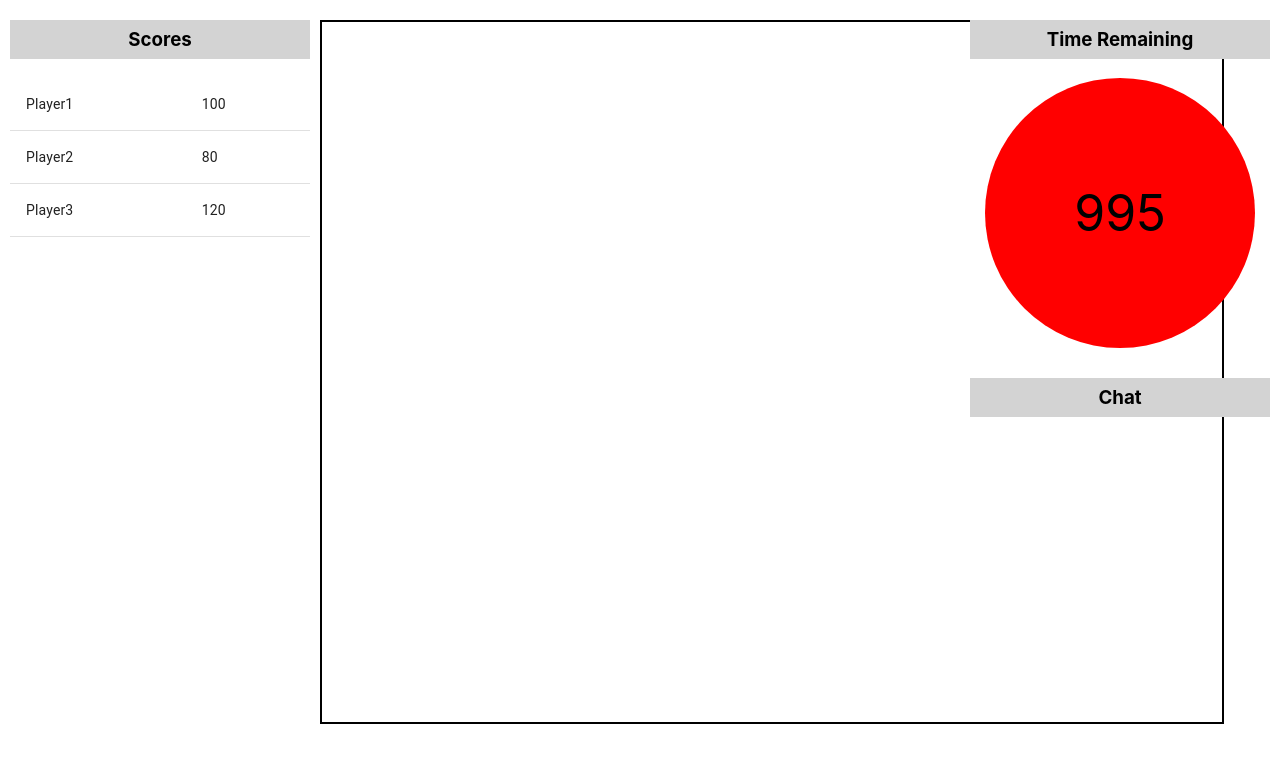
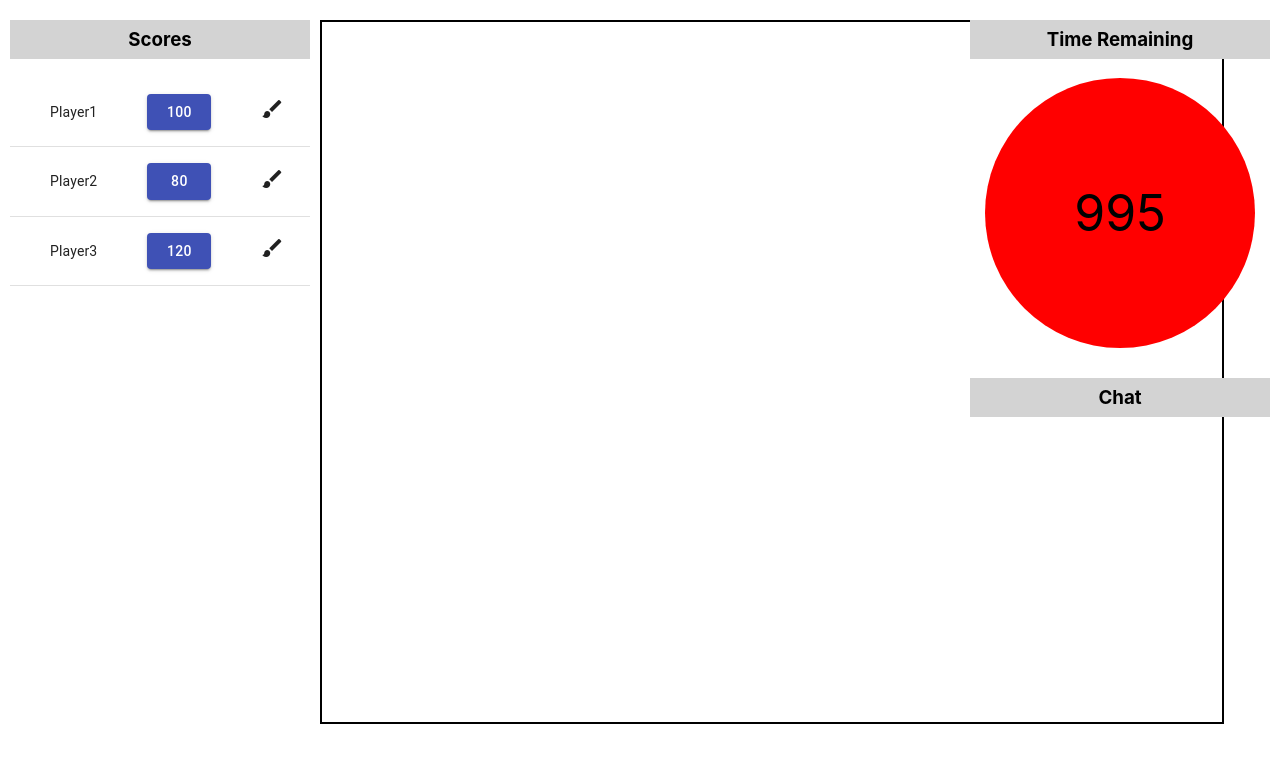
Before and after one commit to SPS-Team81/Pictionary, a React (Create React App) app in the folder client/: page / in a window 1280 px wide. Shown: the top 762 px of the page. Built offline with nearby package versions, Linux system fonts and the light colour scheme.

Commit message:
Scoreboard CSS and icons

```diff
--- a/client/package.json
+++ b/client/package.json
@@ -4,10 +4,12 @@
   "private": true,
   "dependencies": {
     "@material-ui/core": "^4.11.0",
+    "@material-ui/icons": "^4.9.1",
     "@testing-library/jest-dom": "^4.2.4",
     "@testing-library/react": "^9.3.2",
     "@testing-library/user-event": "^7.1.2",
     "bootstrap": "^4.5.0",
+    "material-icons-react": "^1.0.4",
     "react": "^16.13.1",
     "react-canvas-draw": "^1.1.1",
     "react-dom": "^16.13.1",
--- a/client/public/index.html
+++ b/client/public/index.html
@@ -24,6 +24,7 @@
       work correctly both with client-side routing and a non-root public URL.
       Learn how to configure a non-root public URL by running `npm run build`.
     -->
+    <link href="https://fonts.googleapis.com/icon?family=Material+Icons" rel="stylesheet">
     <title>Pictionary</title>
   </head>
   <body>
--- a/client/src/components/ScoreBoard.js
+++ b/client/src/components/ScoreBoard.js
@@ -1,5 +1,5 @@
 import React from 'react';
-import { Table, TableBody, TableCell, TableContainer, TableHead, TableRow } from '@material-ui/core';
+import { Table, TableBody, TableCell, TableContainer, TableHead, TableRow, Button } from '@material-ui/core';
 
 export default class ScoreBoard extends React.Component {
     constructor(props) {
@@ -20,8 +20,16 @@ export default class ScoreBoard extends React.Component {
                         <TableBody>{this.state.playersList.map(function (item, key) {
                             return (
                                 <TableRow key={key}>
-                                    <TableCell>{item.username}</TableCell>
-                                    <TableCell>{item.points}</TableCell>
+                                    <TableCell style={{ paddingLeft: 40 }}>{item.username}</TableCell>
+                                    <TableCell>
+                                        <Button variant="contained" color="primary">{item.points}</Button>
+                                    </TableCell>
+                                    <TableCell>
+                                        <i className="material-icons">brush</i>
+                                        {/* <span class="material-icons">
+                                            brush
+                                        </span> */}
+                                    </TableCell>
                                 </TableRow>
                             )
                         }, this)}
```
Also changed, not shown: 1 other file (tests, documents, lock files or other folders).
